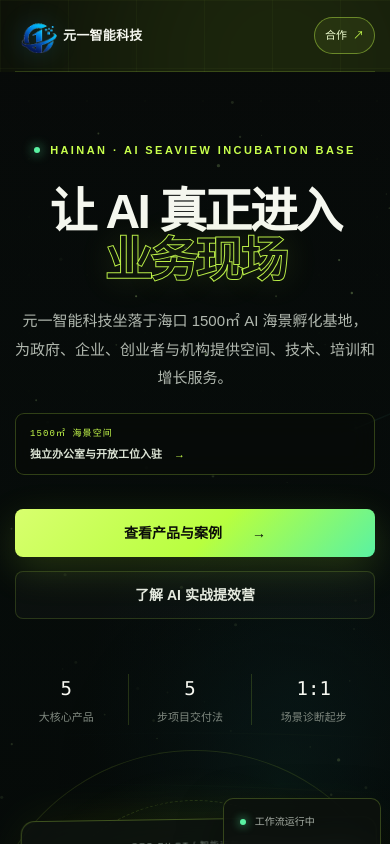
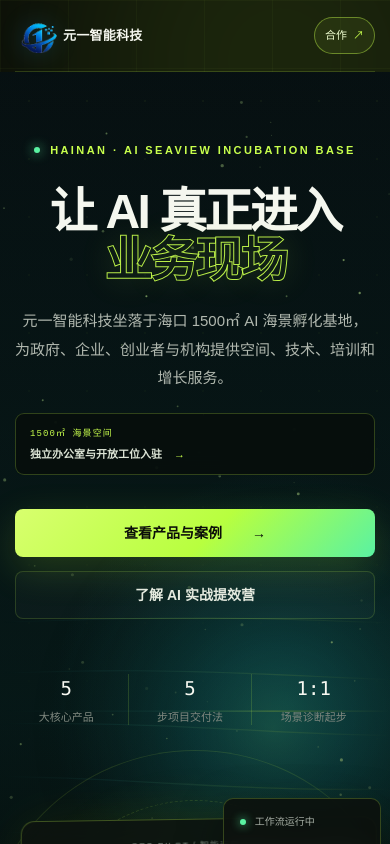
Before and after one commit to JeremyLILIF/yuanyi-intelligent, a Next.js app: page / in a window 390 px wide. Shown: the top 844 px of the page. Built offline with nearby package versions, Linux system fonts and the light colour scheme.

Commit message:
Make ocean hero animation visible

```diff
--- a/app/globals.css
+++ b/app/globals.css
@@ -69,11 +69,11 @@ main { position: relative; min-height: 100vh; overflow: hidden; }
   z-index: 2;
 }
 .hero-backdrop { position: absolute; top: 0; bottom: 0; left: 50%; width: 100vw; transform: translateX(-50%); z-index: -1; background-position: center; background-size: cover; pointer-events: none; }
-.hero-motion-bg { position: absolute; z-index: -1; top: 0; bottom: 0; left: 50%; width: 100vw; overflow: hidden; transform: translateX(-50%); pointer-events: none; background: radial-gradient(circle at 76% 54%, rgba(34,136,143,.13), transparent 31%), linear-gradient(180deg, #080b0a 0%, #07100f 54%, #050806 100%); }
-.hero-motion-bg::before { content: ""; position: absolute; inset: 0; background: radial-gradient(circle at center, rgba(200,255,77,.09) 0 1px, transparent 1.4px) 0 0 / 58px 58px; opacity: .2; -webkit-mask-image: linear-gradient(#000, transparent 72%); mask-image: linear-gradient(#000, transparent 72%); }
-.hero-motion-bg::after { content: ""; position: absolute; inset: 0; background: linear-gradient(90deg, rgba(5,8,6,.82) 0%, rgba(5,8,6,.44) 42%, transparent 70%), linear-gradient(180deg, transparent 66%, rgba(5,8,6,.72)); }
-.hero-ocean-canvas { position: absolute; inset: 0; width: 100%; height: 100%; }
-.hero-copy, .hero-visual { z-index: 1; }
+.hero-motion-bg { position: absolute; z-index: 0; top: 0; bottom: 0; left: 50%; width: 100vw; overflow: hidden; transform: translateX(-50%); pointer-events: none; background: radial-gradient(circle at 74% 55%, rgba(33,211,200,.23), transparent 34%), linear-gradient(180deg, #071113 0%, #072020 56%, #050b09 100%); }
+.hero-motion-bg::before { content: ""; position: absolute; z-index: 0; inset: 0; background: radial-gradient(circle at center, rgba(200,255,77,.16) 0 1px, transparent 1.5px) 0 0 / 58px 58px; opacity: .3; -webkit-mask-image: linear-gradient(#000, transparent 76%); mask-image: linear-gradient(#000, transparent 76%); }
+.hero-motion-bg::after { content: ""; position: absolute; z-index: 2; inset: 0; background: linear-gradient(90deg, rgba(5,8,6,.55) 0%, rgba(5,8,6,.2) 43%, transparent 78%), linear-gradient(180deg, transparent 72%, rgba(5,8,6,.46)); }
+.hero-ocean-canvas { position: absolute; z-index: 1; inset: 0; width: 100%; height: 100%; }
+.hero-copy, .hero-visual { position: relative; z-index: 2; }
 .eyebrow, .section-kicker { color: #8fdfff; font-size: 11px; letter-spacing: .22em; font-weight: 700; }
 .eyebrow { display: flex; align-items: center; gap: 10px; }
 .eyebrow i { width: 6px; height: 6px; background: var(--mint); border-radius: 50%; box-shadow: 0 0 12px var(--mint); }
@@ -856,7 +856,7 @@ footer { width: min(1280px, calc(100% - 48px)); margin: 0 auto; border-top: 1px
   .hero h1 { font-size: 48px; }
   .hero-lead { font-size: 15px; }
   .hero-backdrop { background-position: 63% center; }
-  .hero-motion-bg::after { background: linear-gradient(180deg, rgba(5,8,6,.25), rgba(5,8,6,.58) 50%, rgba(5,8,6,.8)); }
+  .hero-motion-bg::after { background: linear-gradient(180deg, rgba(5,8,6,.12), rgba(5,8,6,.32) 48%, rgba(5,8,6,.58)); }
   .hero-base-link { flex-direction: column; align-items: flex-start; gap: 7px; padding: 12px 14px; text-align: left; }
   .hero-actions { flex-direction: column; align-items: stretch; }
   .hero-proof div { min-width: 0; flex: 1; padding: 0 10px; }
--- a/app/interactions.tsx
+++ b/app/interactions.tsx
@@ -104,14 +104,14 @@ export function HeroOceanBackdrop() {
       seed = (seed * 16807) % 2147483647;
       return (seed - 1) / 2147483646;
     };
-    const motes = Array.from({ length: 58 }, () => ({
+    const motes = Array.from({ length: 72 }, () => ({
       x: random(), y: random() * .72, radius: .45 + random() * 1.25,
-      alpha: .12 + random() * .42, speed: .000002 + random() * .000006, phase: random() * Math.PI * 2,
+      alpha: .24 + random() * .52, speed: .000003 + random() * .000009, phase: random() * Math.PI * 2,
     }));
-    const meteors = Array.from({ length: 4 }, (_, index) => ({
-      period: 6200 + index * 1100 + random() * 1300,
-      offset: index * 1650 + random() * 900,
-      duration: 850 + random() * 420,
+    const meteors = Array.from({ length: 5 }, (_, index) => ({
+      period: 4400 + index * 760 + random() * 900,
+      offset: index * 1050 + random() * 650,
+      duration: 1050 + random() * 480,
       x: .64 + random() * .34,
       y: .04 + random() * .3,
       travelX: .19 + random() * .12,
@@ -133,12 +133,20 @@ export function HeroOceanBackdrop() {
     const draw = (time: number) => {
       context.clearRect(0, 0, width, height);
 
-      const horizon = context.createRadialGradient(width * .72, height * .62, 0, width * .72, height * .62, width * .58);
-      horizon.addColorStop(0, 'rgba(62, 226, 185, .12)');
-      horizon.addColorStop(.34, 'rgba(38, 165, 187, .065)');
+      const horizon = context.createRadialGradient(width * .7, height * .57, 0, width * .7, height * .57, width * .62);
+      horizon.addColorStop(0, 'rgba(84, 255, 205, .26)');
+      horizon.addColorStop(.32, 'rgba(33, 197, 211, .15)');
       horizon.addColorStop(1, 'rgba(0, 0, 0, 0)');
       context.fillStyle = horizon;
       context.fillRect(0, height * .2, width, height * .8);
+
+      const horizonLine = context.createLinearGradient(0, 0, width, 0);
+      horizonLine.addColorStop(0, 'rgba(84, 242, 203, 0)');
+      horizonLine.addColorStop(.38, 'rgba(84, 242, 203, .08)');
+      horizonLine.addColorStop(.7, 'rgba(201, 255, 80, .38)');
+      horizonLine.addColorStop(1, 'rgba(201, 255, 80, 0)');
+      context.fillStyle = horizonLine;
+      context.fillRect(0, height * .555, width, 1.4);
 
       motes.forEach((mote) => {
         const x = ((mote.x + time * mote.speed) % 1) * width;
@@ -149,12 +157,12 @@ export function HeroOceanBackdrop() {
         context.fill();
       });
 
-      for (let row = 0; row < 10; row += 1) {
-        const baseY = height * (.58 + row * .046);
+      for (let row = 0; row < 12; row += 1) {
+        const baseY = height * (.48 + row * .047);
         const stroke = context.createLinearGradient(0, 0, width, 0);
         stroke.addColorStop(0, 'rgba(62, 215, 208, 0)');
-        stroke.addColorStop(.34, `rgba(62, 215, 208, ${.025 + row * .004})`);
-        stroke.addColorStop(.72, `rgba(198, 255, 84, ${.075 + row * .009})`);
+        stroke.addColorStop(.27, `rgba(62, 226, 218, ${.085 + row * .007})`);
+        stroke.addColorStop(.72, `rgba(198, 255, 84, ${.15 + row * .012})`);
         stroke.addColorStop(1, 'rgba(198, 255, 84, 0)');
         context.beginPath();
         for (let x = -24; x <= width + 24; x += 18) {
@@ -164,7 +172,7 @@ export function HeroOceanBackdrop() {
           if (x === -24) context.moveTo(x, y); else context.lineTo(x, y);
         }
         context.strokeStyle = stroke;
-        context.lineWidth = .7 + row * .07;
+        context.lineWidth = 1.05 + row * .09;
         context.stroke();
       }
 
@@ -172,7 +180,7 @@ export function HeroOceanBackdrop() {
         const cycle = (time + meteor.offset) % meteor.period;
         if (cycle > meteor.duration) return;
         const progress = cycle / meteor.duration;
-        const opacity = Math.sin(progress * Math.PI) * .66;
+        const opacity = Math.sin(progress * Math.PI) * .95;
         const headX = width * (meteor.x - meteor.travelX * progress);
         const headY = height * (meteor.y + meteor.travelY * progress);
         const tailX = headX + meteor.length;
@@ -185,7 +193,7 @@ export function HeroOceanBackdrop() {
         context.moveTo(headX, headY);
         context.lineTo(tailX, tailY);
         context.strokeStyle = streak;
-        context.lineWidth = 1.4;
+        context.lineWidth = 2;
         context.stroke();
         context.beginPath();
         context.arc(headX, headY, 1.7, 0, Math.PI * 2);
```
